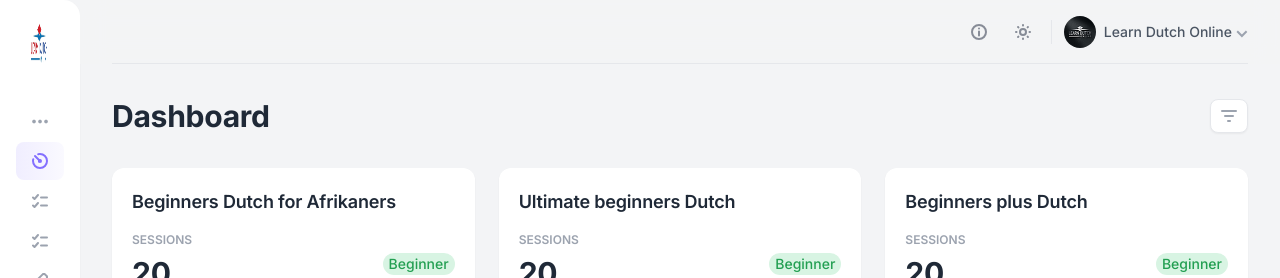
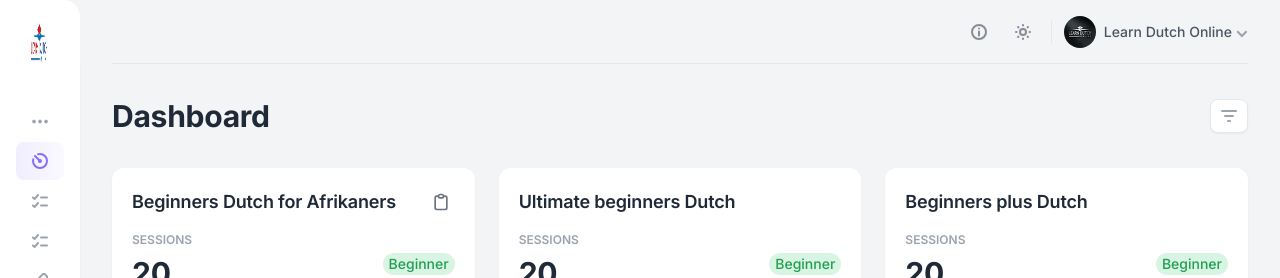
Before and after one commit to upxero/dashboard-learn-dutch, a React (Vite) app: page / in a window 1280 px wide. Shown: the top 278 px of the page. Built offline with nearby package versions, Linux system fonts and the light colour scheme; no server answers; sample sign-in values are in the browser's storage.

Commit message:
add clipboard

```diff
--- a/package.json
+++ b/package.json
@@ -14,6 +14,7 @@
     "@editorjs/paragraph": "^2.11.7",
     "@editorjs/raw": "^2.5.1",
     "@editorjs/simple-image": "^1.6.0",
+    "@heroicons/react": "^2.2.0",
     "@radix-ui/react-popover": "^1.1.2",
     "@tailwindcss/forms": "^0.5.7",
     "autoprefixer": "^10.4.21",
--- a/src/partials/dashboard/DashboardCard01.jsx
+++ b/src/partials/dashboard/DashboardCard01.jsx
@@ -1,17 +1,38 @@
 import React from 'react';
 import { Link } from 'react-router-dom';
 import studyImage from '../../images/study-01.jpg';
+import { ClipboardIcon } from '@heroicons/react/outline';
 
 function DashboardCard01() {
+  const courseLink = 'https://www.learn-dutch-online.com/afrikaans-dutch-1/';
+
+  const copyToClipboard = () => {
+    navigator.clipboard.writeText(courseLink)
+      .then(() => {
+        alert('Link gekopieerd naar clipboard!');
+      })
+      .catch((err) => {
+        console.error('Fout bij kopiëren: ', err);
+      });
+  };
+
   return (
     <div className="flex flex-col h-full col-span-full sm:col-span-6 xl:col-span-4 bg-white dark:bg-gray-800 shadow-xs rounded-xl">
       <div className="px-5 pt-5 flex-grow">
         <header className="flex justify-between items-start mb-2">
-          <Link to="/courses/beginners-dutch-afrikaners">
+          <Link to={courseLink}>
             <h2 className="text-lg font-semibold text-gray-800 dark:text-gray-100 mb-2 hover:underline">
               Beginners Dutch for Afrikaners
             </h2>
           </Link>
+          {/* Copy button */}
+          <button
+            onClick={copyToClipboard}
+            className="ml-2 p-1 rounded hover:bg-gray-200 dark:hover:bg-gray-700"
+            title="Kopieer link"
+          >
+            <ClipboardIcon className="h-5 w-5 text-gray-500 dark:text-gray-300" />
+          </button>
         </header>
         <div className="text-xs font-semibold text-gray-400 dark:text-gray-500 uppercase mb-1">Sessions</div>
         <div className="flex items-start">
```
Also changed, not shown: 2 other files (tests, documents, lock files or other folders).
